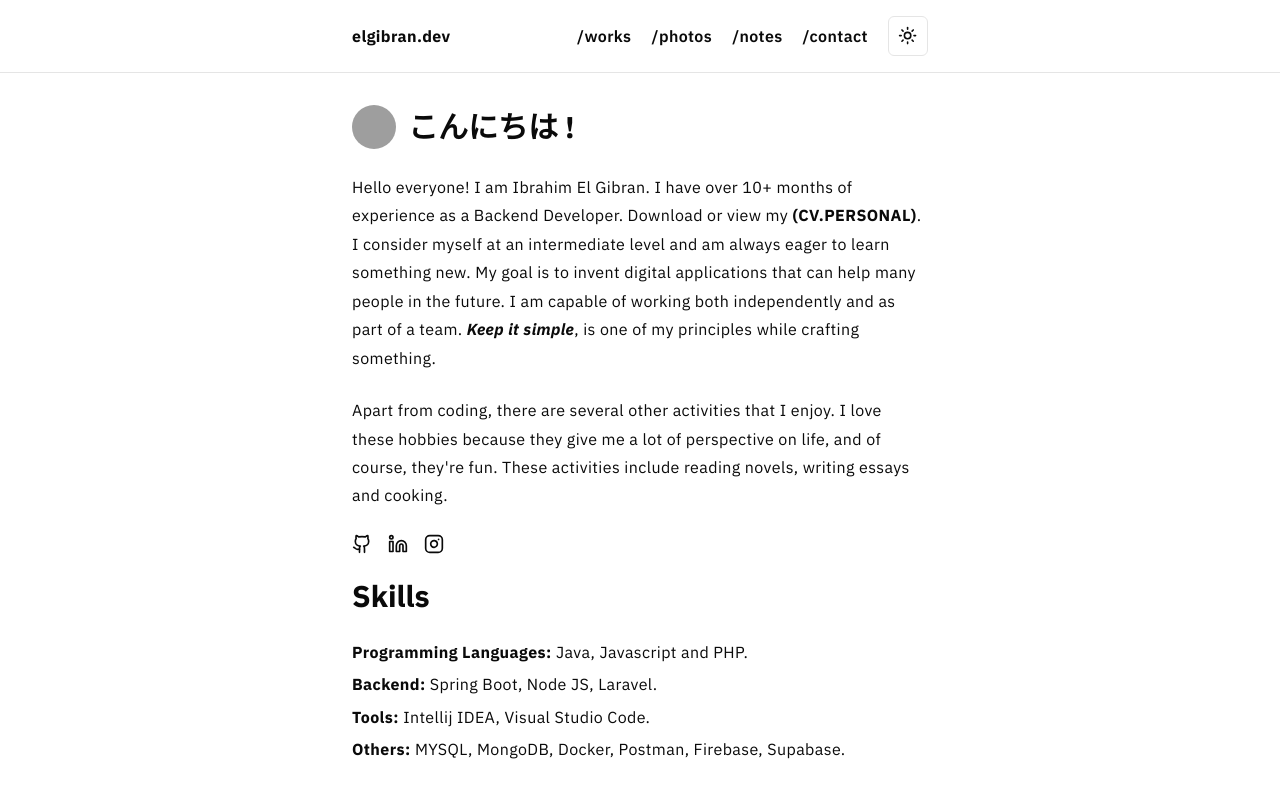
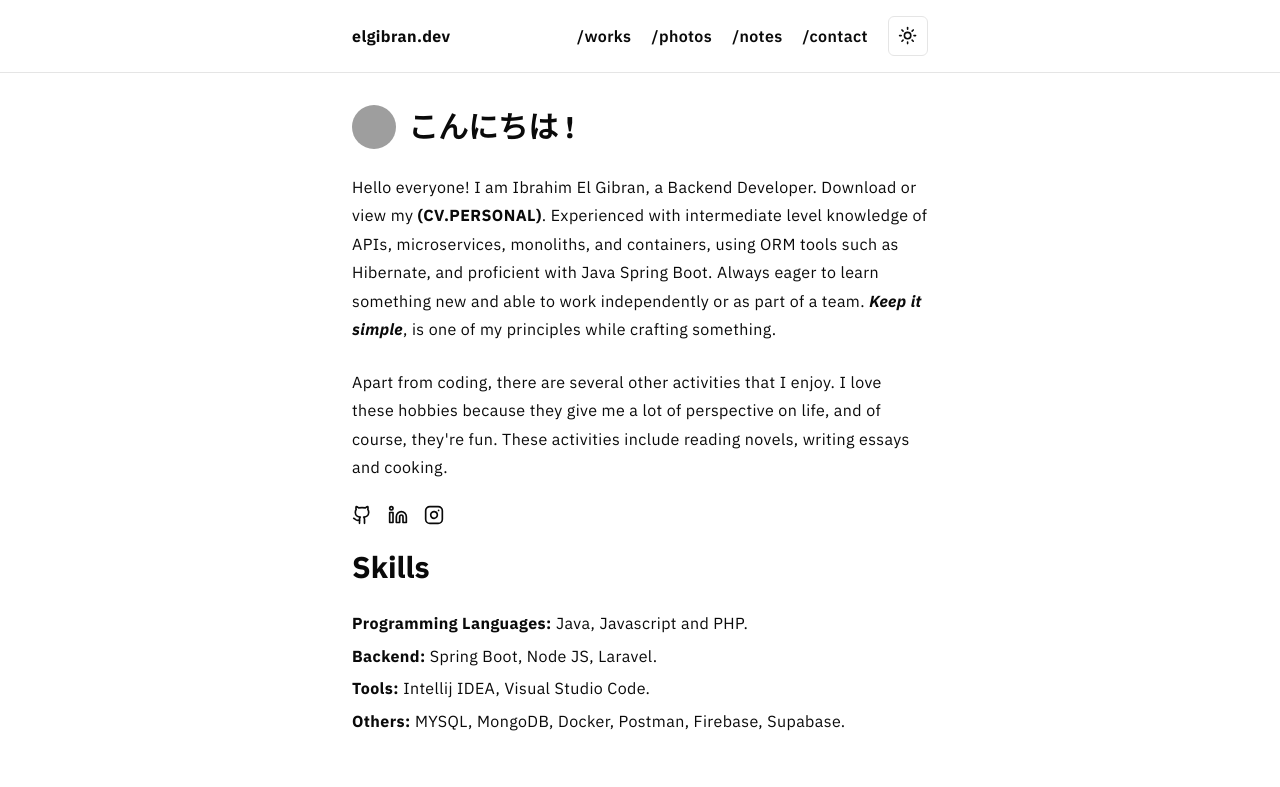
Before and after one commit to ibrahimelgibran/Portfoliov3, a React (Vite) app: page / in a window 1280 px wide. Shown: the top 787 px of the page. Built offline with nearby package versions, Linux system fonts and the light colour scheme; no server answers; grey boxes are pictures that could not be loaded.

Commit message:
update home

```diff
--- a/src/pages/home.tsx
+++ b/src/pages/home.tsx
@@ -31,17 +31,17 @@ export default function Home() {
           <Heading as="h1">こんにちは !</Heading>
         </div>
         <Paragraph>
-          Hello everyone! I am Ibrahim El Gibran. I have over 10+ months of
-          experience as a Backend Developer. Download or view my{" "}
+          Hello everyone! I am Ibrahim El Gibran, a Backend Developer. Download
+          or view my{" "}
           <b>
             <a href="https://drive.google.com/file/d/1p6yqSrLsh35Ze2DUqRDMGm5n5doYAvi0/view">
               (CV.PERSONAL)
             </a>
           </b>
-          . I consider myself at an intermediate level and am always eager to
-          learn something new. My goal is to invent digital applications that
-          can help many people in the future. I am capable of working both
-          independently and as part of a team.{" "}
+          . Experienced with intermediate level knowledge of APIs,
+          microservices, monoliths, and containers, using ORM tools such as
+          Hibernate, and proficient with Java Spring Boot. Always eager to learn
+          something new and able to work independently or as part of a team.{" "}
           <b>
             <i>Keep it simple</i>
           </b>
```
